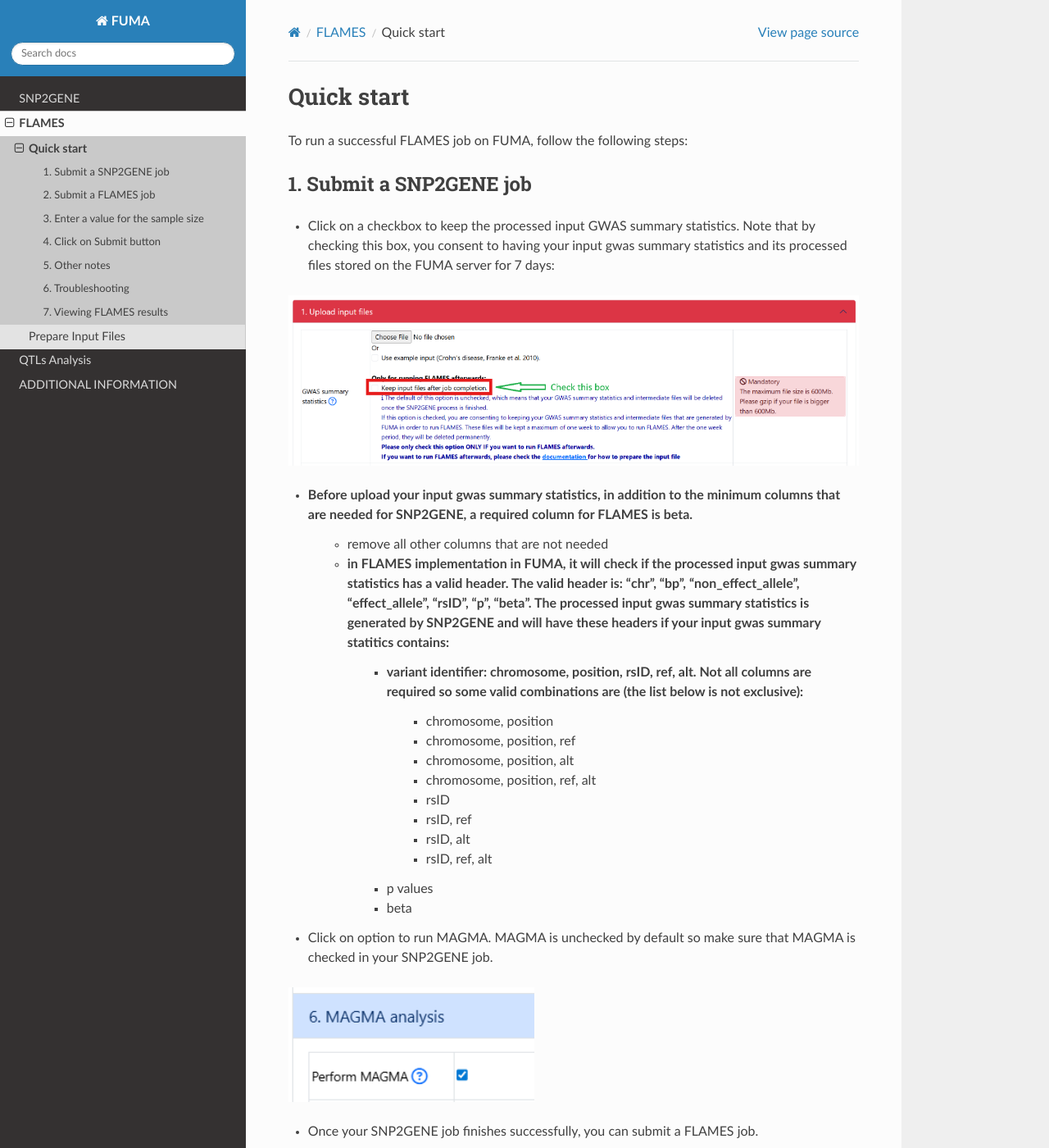
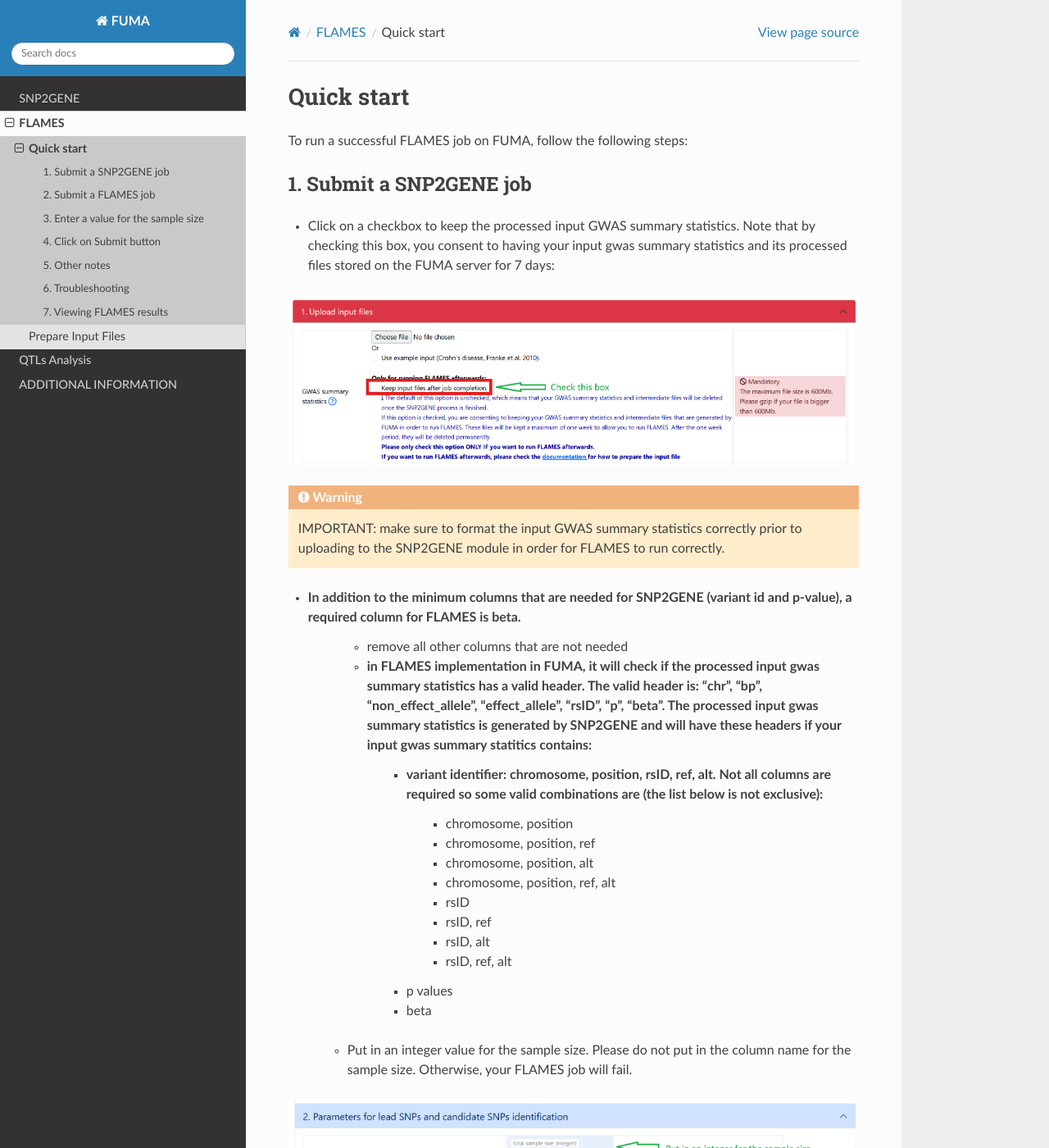
Before and after one commit to tanyaphung/fuma_docs, a Sphinx documentation site: the page built from docs/source/flames/quick_start.rst, in a window 1280 px wide and 1400 px high. Shown: the whole window at 82% size. Built offline with Sphinx 7.4.7 and the Read the Docs theme 3.1.0, drawn with Linux system fonts in a browser that asks for light colours.

Commit message:
update flames documentation

```diff
--- a/docs/source/flames/quick_start.rst
+++ b/docs/source/flames/quick_start.rst
@@ -14,7 +14,10 @@
 .. image:: keep_ingwas.png
    :width: 800
 
-- Before upload your input gwas summary statistics, in addition to the minimum columns that are needed for SNP2GENE, a required column for FLAMES is **beta**.
+.. warning::
+    IMPORTANT: make sure to format the input GWAS summary statistics correctly prior to uploading to the SNP2GENE module in order for FLAMES to run correctly.
+
+- In addition to the minimum columns that are needed for SNP2GENE (variant id and p-value), a required column for FLAMES is **beta**.
     - remove all other columns that are not needed
     - in FLAMES implementation in FUMA, it will check if the processed input gwas summary statistics has a valid header. The valid header is: "chr", "bp", "non_effect_allele", "effect_allele", "rsID", "p", "beta". The processed input gwas summary statistics is generated by SNP2GENE and will have these headers if your input gwas summary statitics contains:
         - variant identifier: chromosome, position, rsID, ref, alt. Not all columns are required so some valid combinations are (the list below is not exclusive):
@@ -28,6 +31,10 @@
             - rsID, ref, alt
         - p values
         - beta
+   - Put in an integer value for the sample size. Please do not put in the column name for the sample size. Otherwise, your FLAMES job will fail.
+
+.. image:: sample_size.png
+   :width: 800
 
 - Click on option to run MAGMA. MAGMA is unchecked by default so make sure that MAGMA is checked in your SNP2GENE job.
 
```
Also changed, not shown: docs/source/flames/sample_size.png (added).
